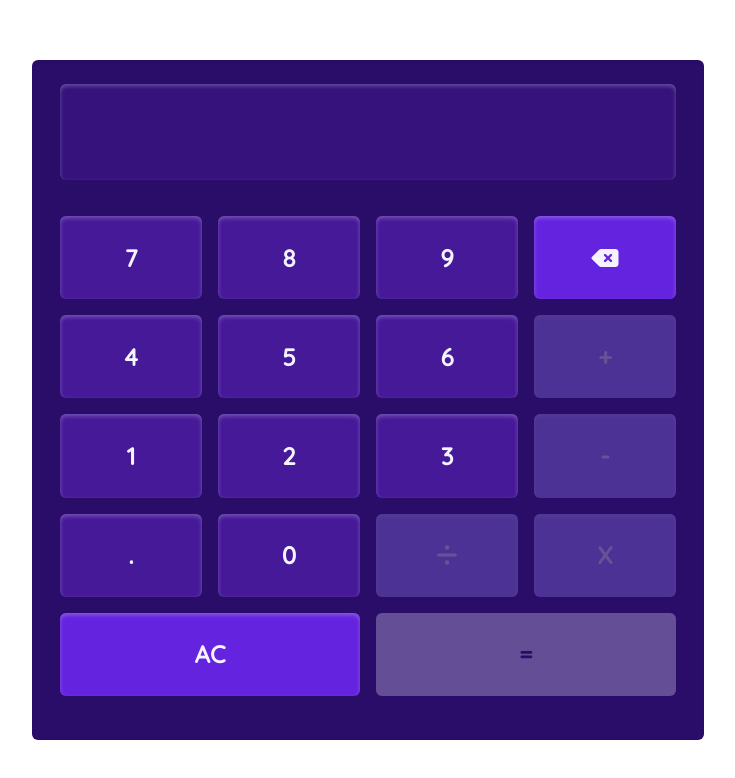
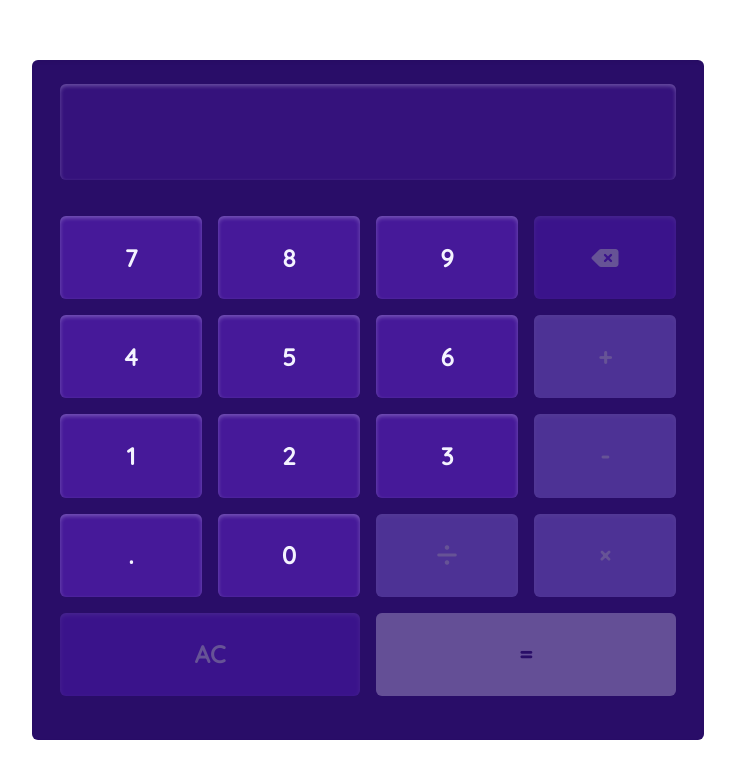
Before and after one commit to dendik-creation/calcme, a React (Vite) app: page / in a window 1280 px wide. Shown: the top 778 px of the page, without its empty margins (272-1007 px from the left). Built offline with nearby package versions, Linux system fonts and the light colour scheme.

Commit message:
Add Regex For Show Value ono Preview

```diff
--- a/src/components/ContentApp.jsx
+++ b/src/components/ContentApp.jsx
@@ -55,7 +55,11 @@ export const ContentApp = () => {
           onClick={handleClick}
           name={props.type}
           disabled={
-            (props.type == "equal" || props.type == "operator") && value == ""
+            (props.type == "equal" ||
+              props.type == "operator" ||
+              props.type == "clear" ||
+              props.type == "delete") &&
+            value == ""
           }
           className={`flex justify-center transition-all disabled:transition-all text-2xl font-bold items-center disabled:opacity-30 h-full rounded-md shadow-inner shadow-daisy-bush-100/30 ${
             props.type == "number" || props.type == "dot"
@@ -107,6 +111,22 @@ export const ContentApp = () => {
     }
   };
 
+  const RegexShowValue = () => {
+    const targetReplace = ["\\*", "/", "\\+", "\\-"];
+
+    const replaceValue = [" × ", " ÷ ", " + ", " - "];
+
+    let modifiedString = value;
+    targetReplace.forEach((item, index) => {
+      modifiedString = modifiedString.replace(
+        new RegExp(item, "g"),
+        replaceValue[index]
+      );
+    });
+
+    return modifiedString;
+  };
+
   const handleChange = (type, newValue) => {
     if (type == "number" || type == "operator" || type == "dot") {
       setValue((prev) => prev + newValue);
@@ -147,16 +167,16 @@ export const ContentApp = () => {
           className="flex flex-col justify-center items-center w-full h-full"
         >
           <div
-            className={`bg-daisy-bush-950 shadow-inner md:max-w-2xl w-full px-4 py-4 rounded-md text-daisy-bush-50 h-[85vh]`}
+            className={`bg-daisy-bush-950 relative shadow-inner md:max-w-2xl z-0 overflow-hidden w-full px-4 py-4 rounded-md text-daisy-bush-50 h-[85vh]`}
           >
-            <div className="w-full mb-5 px-3 py-2 relative">
+            <div className="w-full mb-5 px-3 py-2 relative z-20">
               <div
                 type="text"
                 name="preview"
                 id="preview"
-                className="w-full text-right rounded-md px-5 h-24 overflow-x-auto bg-daisy-bush-900/40 shadow-daisy-bush-100/30 shadow-inner text-daisy-bush-100 font-bold text-4xl flex justify-end items-center"
+                className="w-full text-right rounded-md z-20 px-5 h-24 overflow-x-auto bg-daisy-bush-900/40 shadow-daisy-bush-100/30 shadow-inner text-daisy-bush-100 font-bold text-4xl flex justify-end items-center"
               >
-                {value}
+                <RegexShowValue />
               </div>
             </div>
             <Transition
@@ -167,7 +187,7 @@ export const ContentApp = () => {
               leave="transform duration-[300ms] transition ease-in-out"
               leaveFrom="opacity-100 scale-100"
               leaveTo="opacity-0 scale-90"
-              className="grid grid-cols-4 h-[67vh] md:h-[62vh] gap-4 px-3 py-2"
+              className="grid grid-cols-4 h-[67vh] z-20 md:h-[62vh] gap-4 px-3 py-2"
             >
               <Button value={7} type={"number"} name={7} key={7} />
               <Button value={8} type={"number"} name={8} key={8} />
@@ -189,7 +209,7 @@ export const ContentApp = () => {
               <Button value={"."} type={"dot"} name={"."} key={"."} />
               <Button value={0} type={"number"} name={0} key={0} />
               <Button value={"/"} type={"operator"} name={"/"} key={"/"} />
-              <Button value={"*"} type={"operator"} name={"X"} key={"*"} />
+              <Button value={"*"} type={"operator"} name={"×"} key={"*"} />
               <Button value={"AC"} type={"clear"} name={"AC"} key={"Delete"} />
               <Button value={"="} type={"equal"} name={"="} key={"Enter"} />
             </Transition>
```
